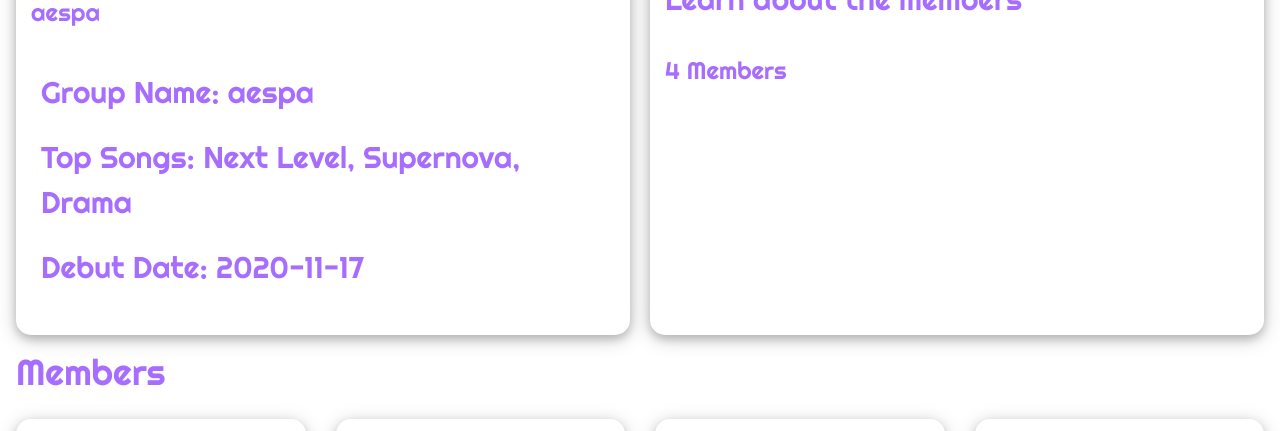
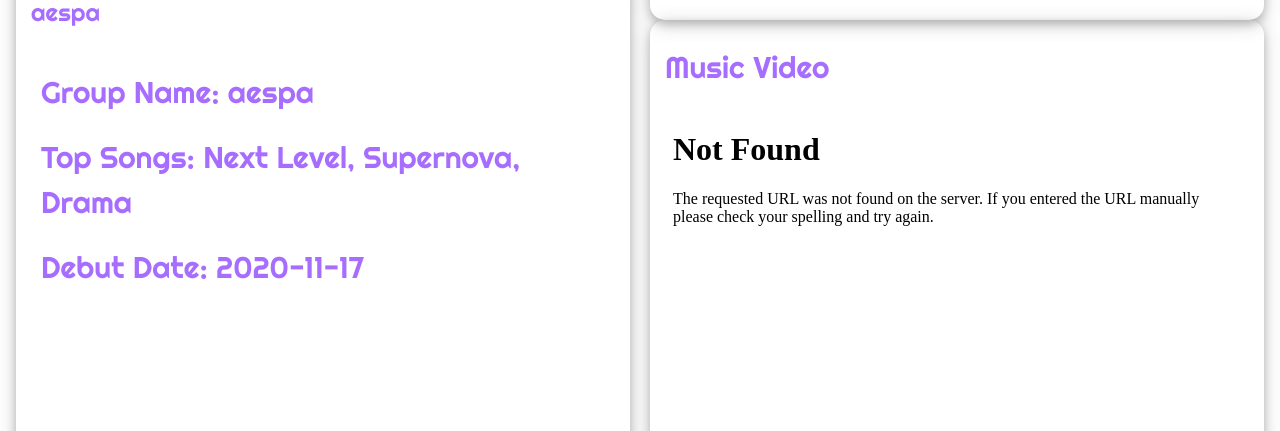
Before and after one commit to JaecobV/flask, a Flask app: page /Group/1 in a window 1280 px wide. Shown: the part 757-1188 px from the top of the page. Run offline with Flask 3, Linux system fonts and the light colour scheme; data comes from the database, SQL or seed files in the repository; both versions use the stored data as it was after the commit.

Commit message:
added more images while also adding another column in the database to insert another youtube video below the one i already have in every group page

```diff
--- a/app.py
+++ b/app.py
@@ -77,6 +77,7 @@ def Group(id):
     Groups.GroupImage,
     Groups.GroupImageAlt,
     Groups.VideoURL,
+    Groups.MusicVideoURL,
     Groups.ThemeClass,
     Groups.GroupSong
     FROM Groups
--- a/static/style.css
+++ b/static/style.css
@@ -12,6 +12,8 @@ body,h1,h2,h3,h4,h5,h6 {
     display: grid;
     grid-template-columns: 1fr 1fr 1fr 1fr;
     gap: 2em;
+    width: 100%;
+    margin-top: 20px;
 }
 
 .one-column{
--- a/templates/Group.html
+++ b/templates/Group.html
@@ -1,6 +1,6 @@
 {% extends "layout.html" %}
 {% block body %}
-<div class="group-page {{ group[6] }}">
+<div class="group-page {{ group[7] }}">
 <h1>Group</h1>
 <div class="group-top">
 <div class="left">
@@ -14,21 +14,32 @@
         <h2>Debut Date: {{ group[2] }}</h2>
         </div>
     </div>
-    </div>
+</div>
 <!--youtube video-->
 
 <div class="right">
     <div class="w3-card-4 card">
+        <h2>Learn about the group</h2>
+
         <div class="video-wrapper">
-            <iframe src="{{ group[5] }}" allowfullscreen></iframe>
+            <iframe
+                src="{{ group[5] }}"
+                title="Group learning video"
+                allowfullscreen>
+            </iframe>
         </div>
     </div>
+    <div class="w3-card-4 card">
+        <h2>Music Video</h2>
 
-
-<div class="w3-card-4 card info-card">
-    <h2>Learn about the members</h2>
-    <h3>{{ group[7] }}</h3>
-</div>
+        <div class="video-wrapper">
+            <iframe
+                src="{{ group[6] }}"
+                title="Group music video"
+                allowfullscreen>
+            </iframe>
+        </div>
+    </div>
 </div>
 </div>
 
```
Also changed, not shown: database.db.
